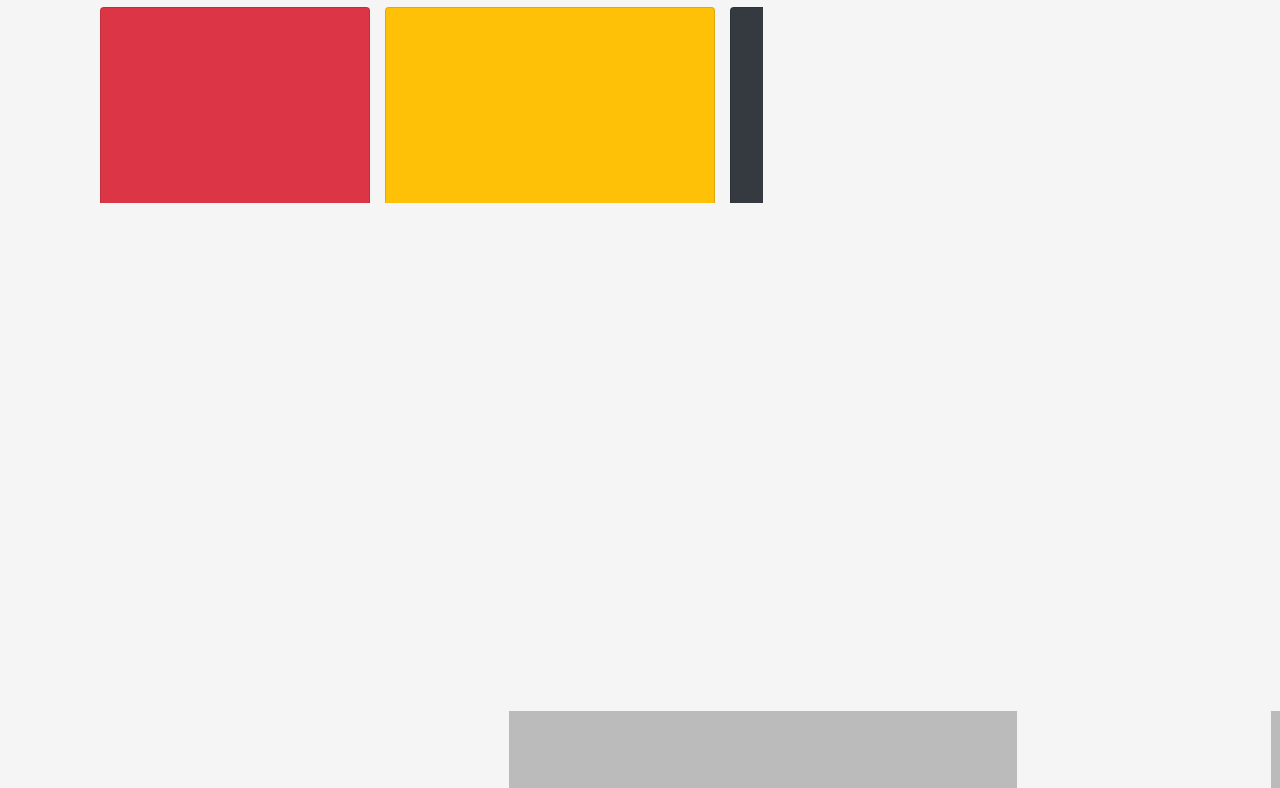
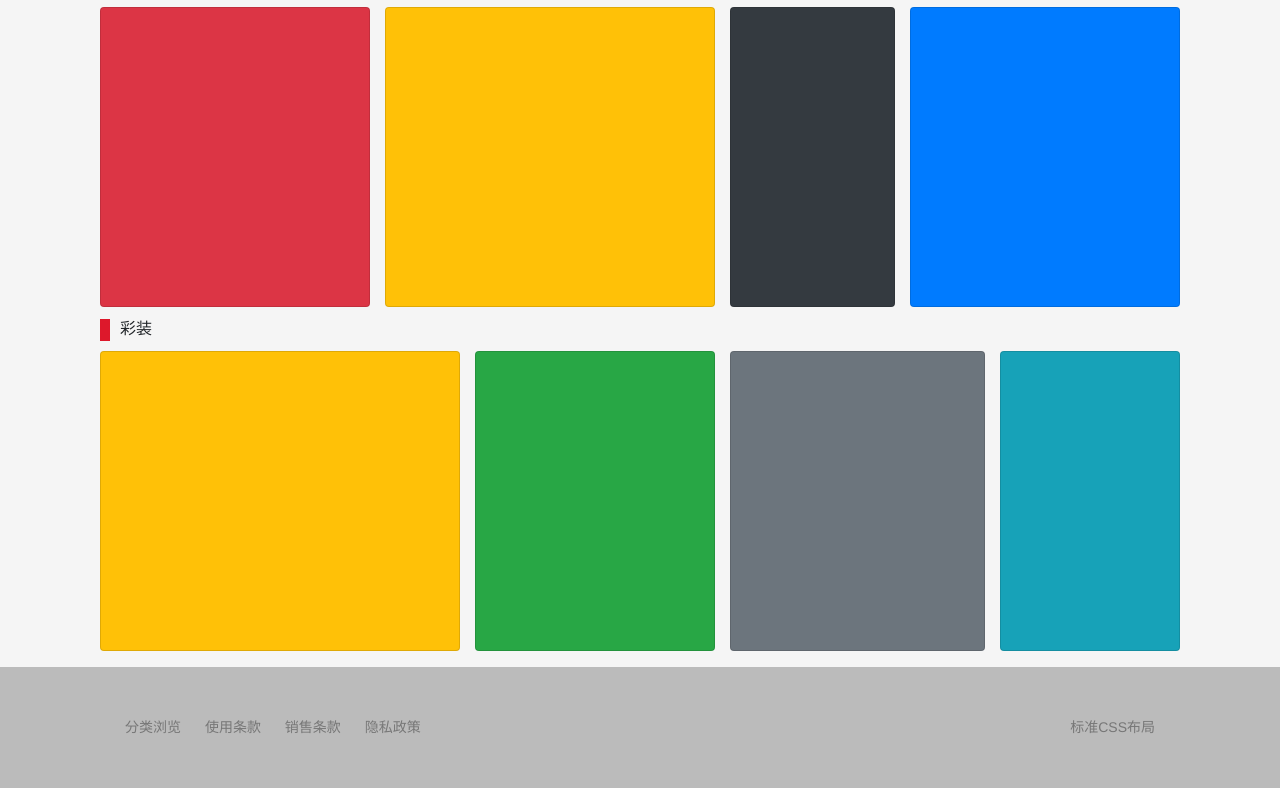
Before and after one commit to arginsen/E-commerce-page-layout, a plain HTML site: page bootstrap/index.html in a window 1280 px wide. Shown: the part 1068-1856 px from the top of the page. Drawn offline with nearby package versions, Linux system fonts and the light colour scheme.

Commit message:
create layout by bootstrap

```diff
--- a/bootstrap/index.html
+++ b/bootstrap/index.html
@@ -167,7 +167,7 @@
                 <a href="#">隐私政策</a>
             </div>
             <div class="footer-info float-right">
-                <a href="#">ARGINSEN</a>
+                <a href="../index.html">标准CSS布局</a>
             </div>
         </div>
     </div>
```
Also changed, not shown: index.html (+3 -1 lines).
